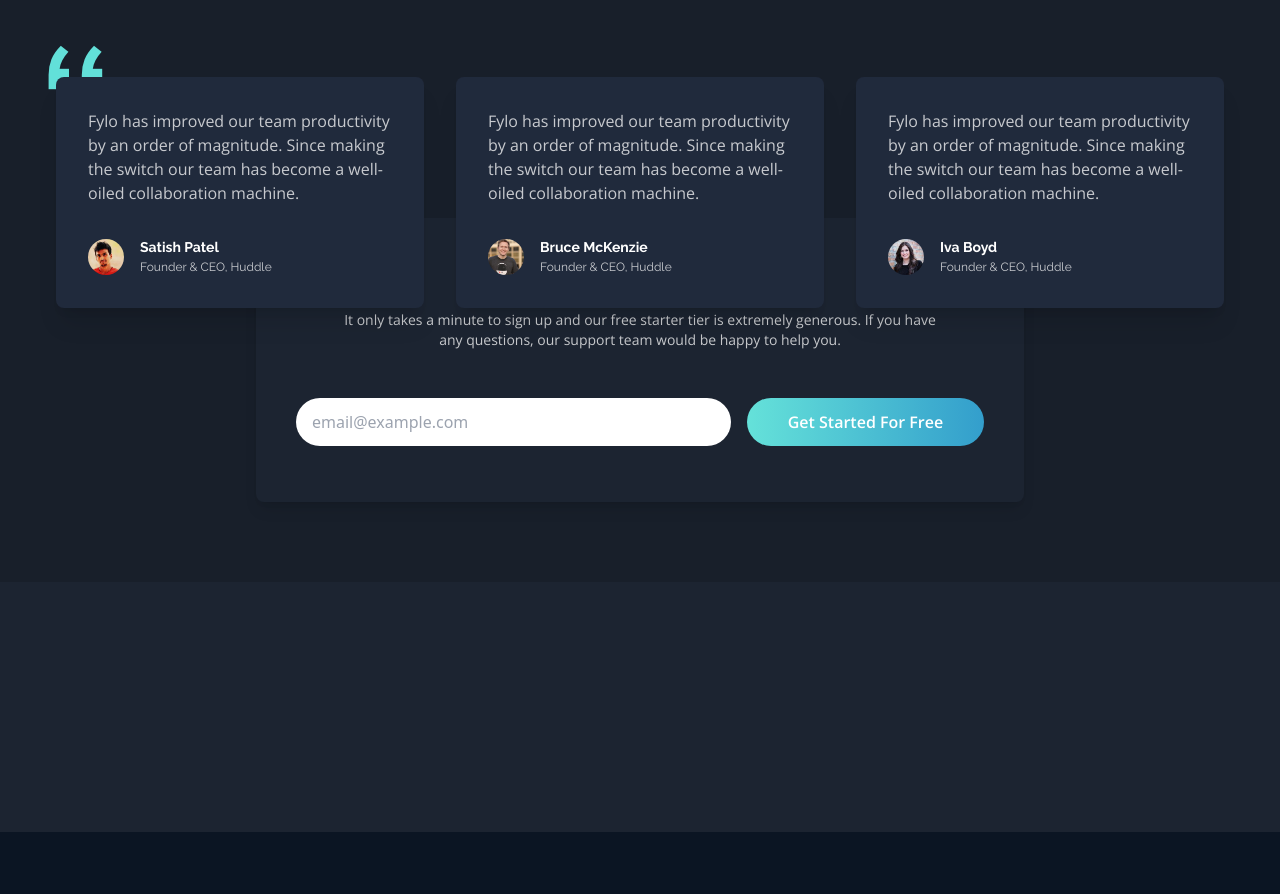
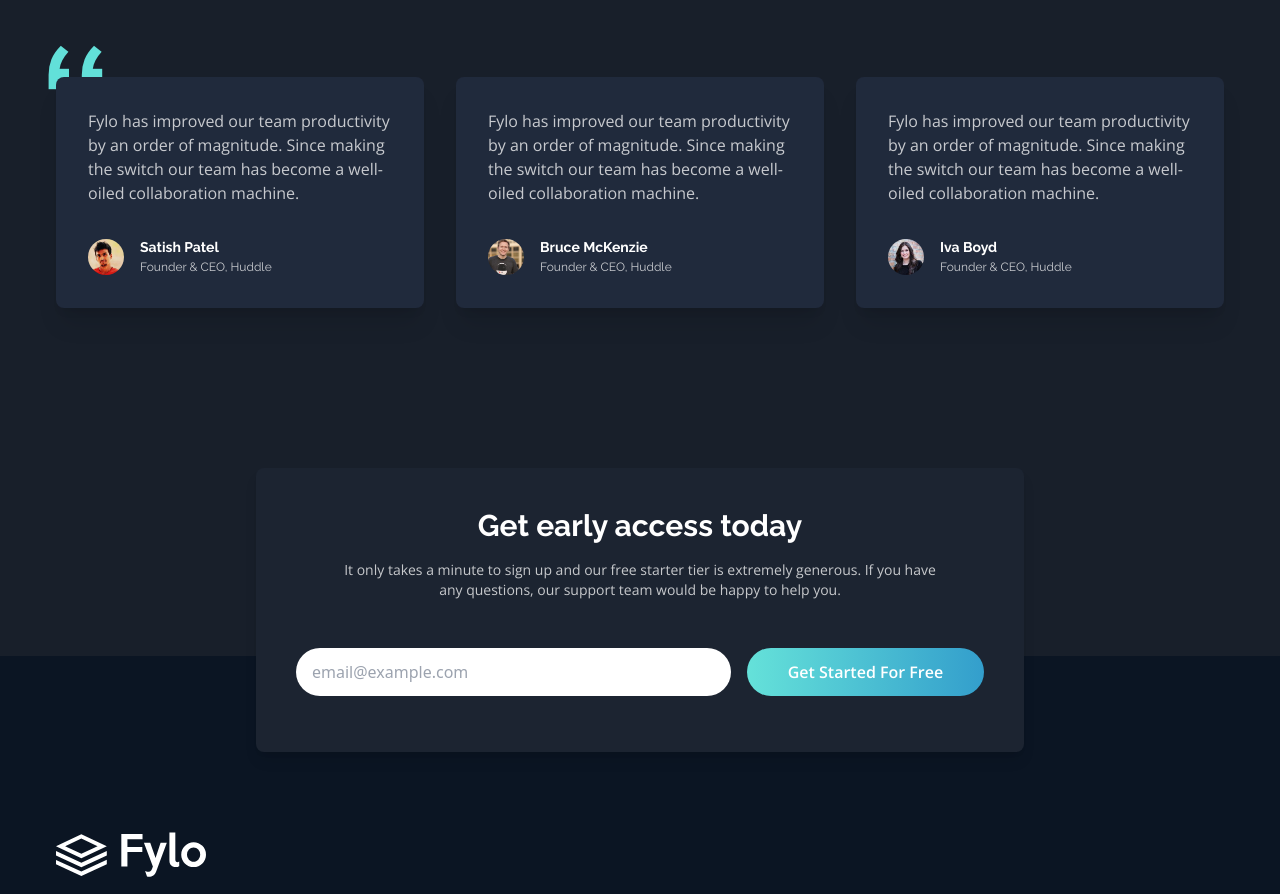
Before and after one commit to MIKOXO/Fylo-Dark-Theme-Landing-Page, a React (Vite) app: page / in a window 1280 px wide. Shown: the part 2660-3554 px from the top of the page. Built offline with nearby package versions, Linux system fonts and the light colour scheme.

Commit message:
CTA card positioning edited

```diff
--- a/src/components/layout/CTA.jsx
+++ b/src/components/layout/CTA.jsx
@@ -23,8 +23,8 @@ const CTA = () => {
   };
 
   return (
-    <section className="bg-Navy900 relative -top-[180px] px-6 lg:-top-[250px] max-sm:pt-20 z-10 py-20">
-      <div className="bg-Navy850 rounded-lg shadow-lg max-w-3xl text-White p-10 text-center mx-auto container">
+    <section className="bg-Navy900 px-6 py-20">
+      <div className="bg-Navy850 z-50 -mb-44 relative rounded-lg shadow-lg max-w-3xl text-White p-10 text-center mx-auto container">
         <h2 className="text-3xl font-Raleway font-bold mb-4">
           Get early access today
         </h2>
```
